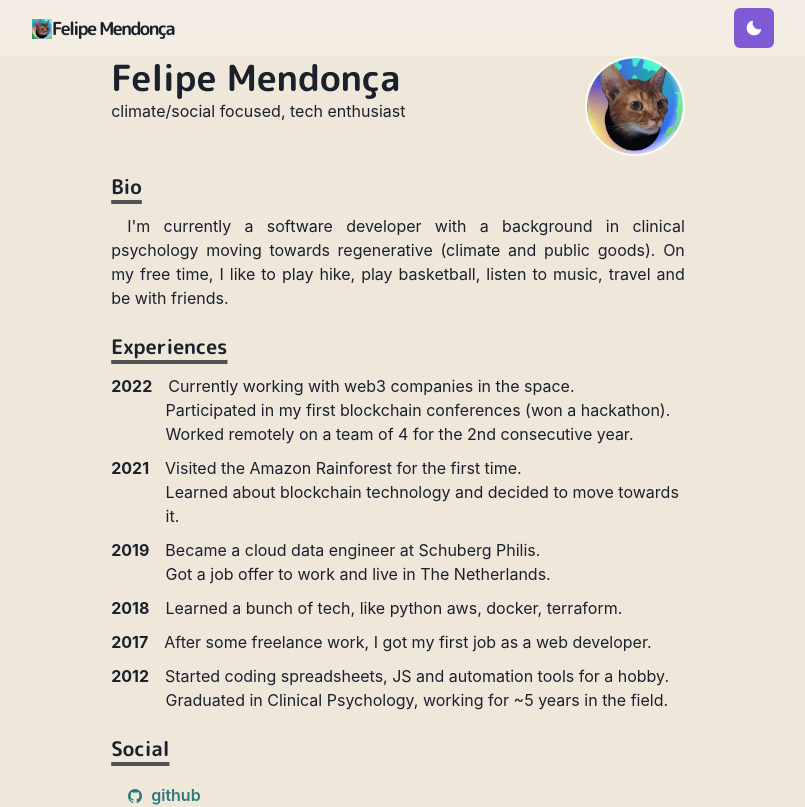
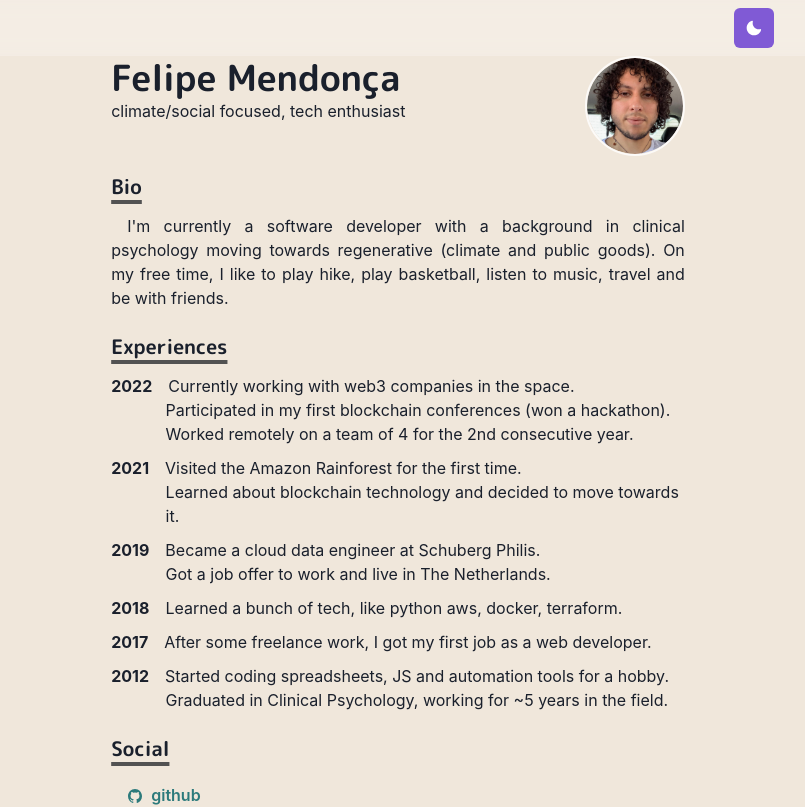
Before and after one commit to fysp11/personal-website, a Next.js app: page / in a window 1280 px wide. Shown: the top 807 px of the page, without its empty margins (242-1047 px from the left). Built offline with nearby package versions, Linux system fonts and the light colour scheme.

Commit message:
added missing spots

```diff
--- a/components/layouts/bio-header.tsx
+++ b/components/layouts/bio-header.tsx
@@ -32,7 +32,7 @@ export function BioHeader({ personal }: { personal: PersonalProps }) {
                 overflow="hidden"
             >
                 <ProfileImage
-                    src={personal.avatar}
+                    src={personal.irlAvatar}
                     alt="Profile image"
                     borderRadius="full"
                     width="100%"
--- a/components/logo.tsx
+++ b/components/logo.tsx
@@ -12,10 +12,10 @@ const LogoBox = styled.span`
     line-height: 20px;
     padding: 10px;
     img {
-        transition: 200ms ease;
+        border-radius: 50%;
     }
-    &:hover img {
-        transform: rotate(20deg);
+    p {
+        margin-left: 5px;
     }
 `
 
--- a/components/navbar.tsx
+++ b/components/navbar.tsx
@@ -15,7 +15,7 @@ import {
     useColorModeValue
 } from '@chakra-ui/react'
 import { HamburgerIcon } from '@chakra-ui/icons'
-import { useContext } from 'react'
+import { useContext, useEffect, useState } from 'react'
 
 import ThemeToggleButton from './theme-toggle-button'
 import { ProfileProps } from '../constants/profile'
@@ -53,8 +53,21 @@ interface NavbarProps {
 
 const Navbar = (props: NavbarProps) => {
     // const { path } = props
+    const { personal: { avatar, name } } = useContext<ProfileProps>(ProfileContext)
+    const [pageYOffset, setPageYOffset] = useState(0)
 
-    const { personal: { avatar, name } } = useContext<ProfileProps>(ProfileContext)
+    const handleScroll = () => {
+        const position = window.pageYOffset;
+        setPageYOffset(position);
+    };
+
+    useEffect(() => {
+        window.addEventListener('scroll', handleScroll, { passive: true });
+
+        return () => {
+            window.removeEventListener('scroll', handleScroll);
+        };
+    }, []);
 
     return (
         <Box
@@ -75,7 +88,7 @@ const Navbar = (props: NavbarProps) => {
                 flexWrap={'wrap'}
             >
                 <Flex align="center" mr={5} flexGrow="revert">
-                    <Heading as="h1" size="lg" letterSpacing={'tighter'}>
+                    <Heading as="h1" size="lg" letterSpacing={'tighter'} display={pageYOffset > 10 ? 'flex' : 'none'}>
                         <Logo logo={avatar} text={name} />
                     </Heading>
                 </Flex>
@@ -94,7 +107,7 @@ const Navbar = (props: NavbarProps) => {
                 <Box flex={1} flexGrow={0} display="flex" alignContent="right">
                     <ThemeToggleButton />
 
-                    <Box ml={2} display={{ base: 'inline-block', md: 'none' }}>
+                    <Box ml={2} display={{ base: 'inline-block', md: 'none' }} >
                         <Menu isLazy id="navbar-menu">
                             <MenuButton
                                 as={IconButton}
--- a/constants/assets.ts
+++ b/constants/assets.ts
@@ -1 +1,2 @@
 export const AVATAR_PNG = '/img/avatar.png';
+export const IRL_AVATAR_JPEG = '/img/irl_avatar.jpeg';
--- a/constants/profile.ts
+++ b/constants/profile.ts
@@ -1,12 +1,13 @@
 import { IconType } from 'react-icons';
 import { IoLogoGithub, IoLogoTwitter, IoLogoHtml5 } from 'react-icons/io5'
 
-import { AVATAR_PNG } from "./assets";
+import { AVATAR_PNG, IRL_AVATAR_JPEG } from "./assets";
 
 export interface PersonalProps {
     name: string;
     subtitle: string;
     avatar: string;
+    irlAvatar: string;
     bio: string[];
 }
 
@@ -23,6 +24,7 @@ export const ME_PROFILE: ProfileProps = {
         name: 'Felipe Mendonça',
         subtitle: 'climate/social focused, tech enthusiast',
         avatar: AVATAR_PNG,
+        irlAvatar: IRL_AVATAR_JPEG,
         bio: [
             `I'm currently a software developer with a background in clinical psychology moving towards
             regenerative (climate and public goods). On my free time, I like to play hike, play basketball,
```
Also changed, not shown: public/images/works/walknote_eyecatch.png (deleted), public/img/irl_avatar.jpeg (added).
